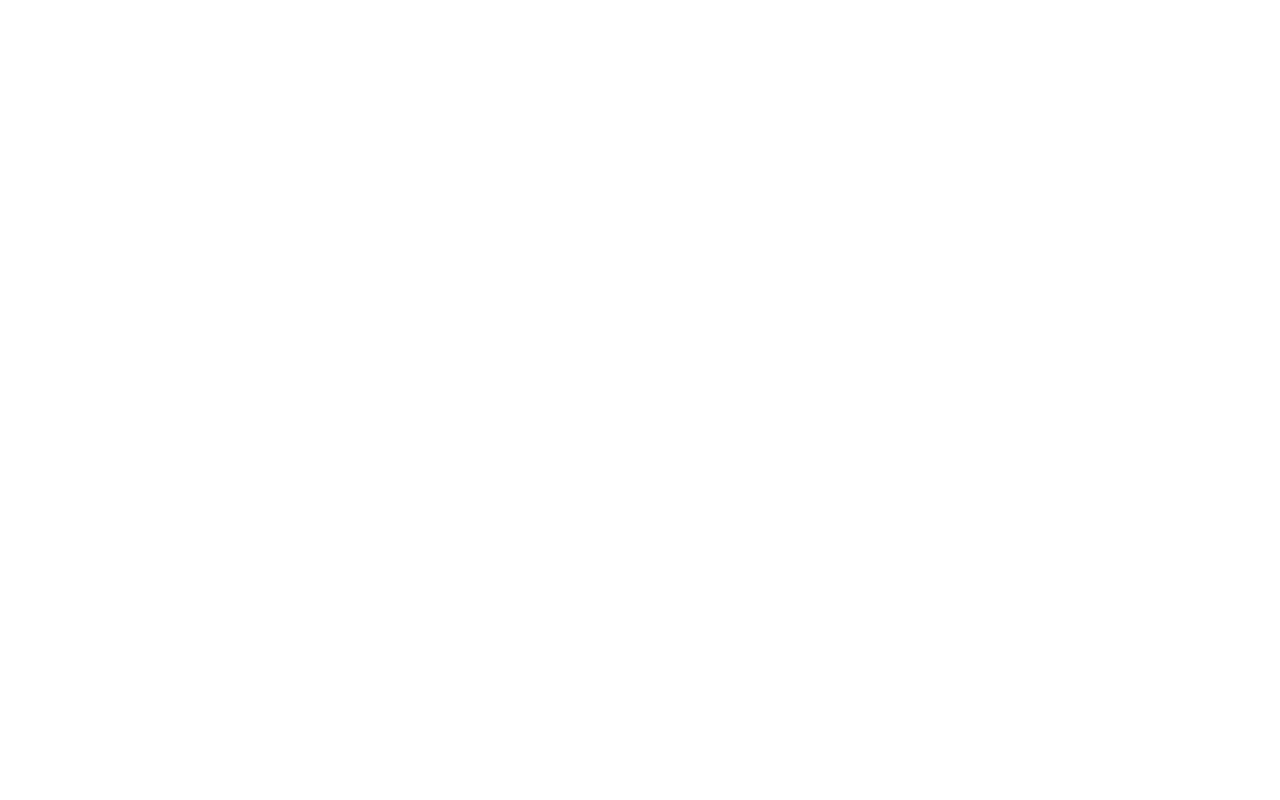
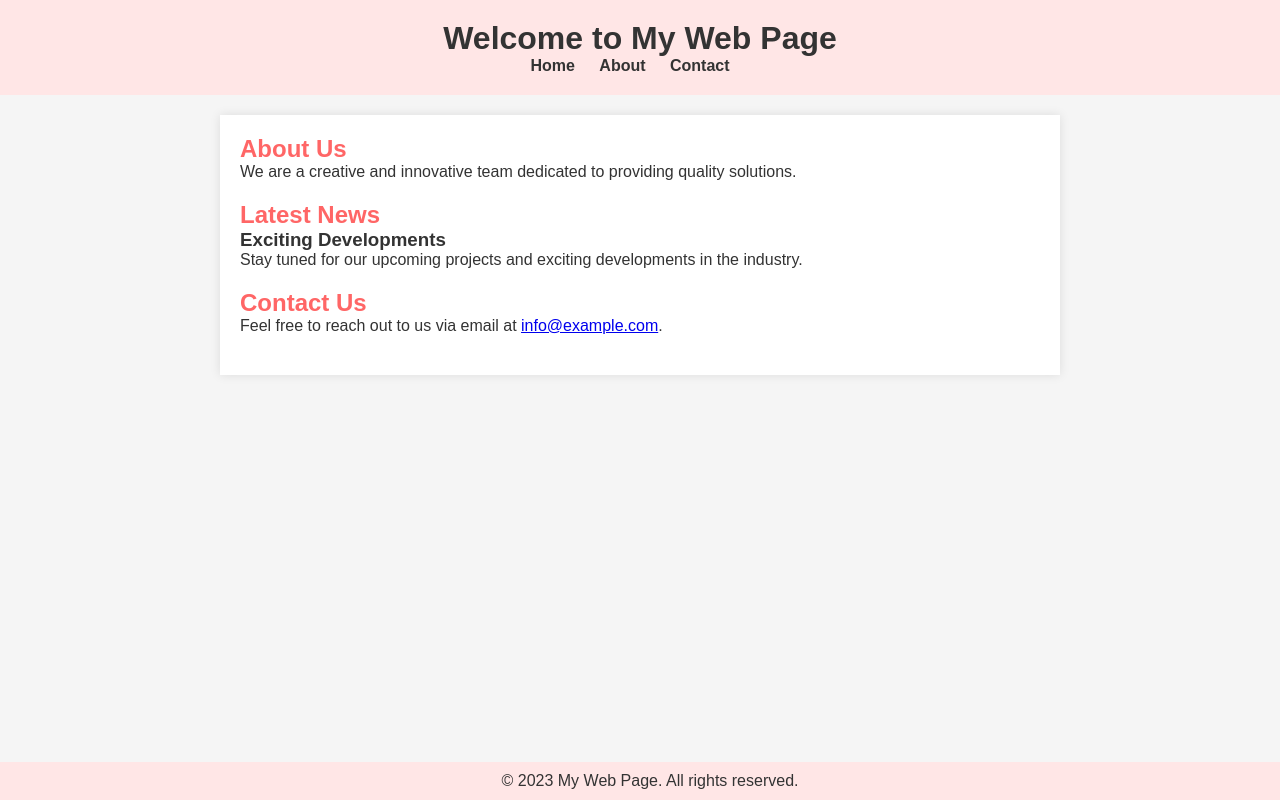
Before and after one commit to raheimbass/106-ch43, a plain HTML site: page index.html in a window 1280 px wide. Drawn offline with Linux system fonts and the light colour scheme.

Commit message:
106-session1

```diff
--- a/index.html
+++ b/index.html
@@ -1,15 +1,48 @@
-<!-- <!DOCTYPE html>
+<!DOCTYPE html>
 <html lang="en">
 <head>
     <meta charset="UTF-8">
     <meta name="viewport" content="width=device-width, initial-scale=1.0">
-    <title>Document</title>
-    <link href="./styles/app.css" ref="stylesheet">
-
-
+    <title>My Web Page</title>
+    <link href="./styles/app.css" rel="stylesheet">
 </head>
 <body>
-    <h1>Hello 106!  from ch43</h1>
+
+    <header>
+        <h1>Welcome to My Web Page</h1>
+        <nav>
+            <ul>
+                <li><a href="#">Home</a></li>
+                <li><a href="#">About</a></li>
+                <li><a href="#">Contact</a></li>
+            </ul>
+        </nav>
+    </header>
+
+    <main>
+        <section>
+            <h2>About Us</h2>
+            <p>We are a creative and innovative team dedicated to providing quality solutions.</p>
+        </section>
+
+        <section>
+            <h2>Latest News</h2>
+            <article>
+                <h3>Exciting Developments</h3>
+                <p>Stay tuned for our upcoming projects and exciting developments in the industry.</p>
+            </article>
+        </section>
+
+        <section>
+            <h2>Contact Us</h2>
+            <p>Feel free to reach out to us via email at <a href="mailto:info@example.com">info@example.com</a>.</p>
+        </section>
+    </main>
+
+    <footer>
+        <p>&copy; 2023 My Web Page. All rights reserved.</p>
+    </footer>
+
     <script src="./scripts/app.js"></script>
 </body>
-</html>   -->
+</html>
--- a/scripts/app.js
+++ b/scripts/app.js
@@ -1,9 +1,42 @@
 
-function sayHello()
+function sayHello(name, lastName){
+    console.log("Hello "+name+" "+lastName);
+    let color = "red";
+
+}
+
+function sum(num1, num2){
+    const result = num1 + num2;
+    console.log(result);
+    return result;
+
+}
+
+
+//print numbers from 1 to 20 except 7 and 13
+function printNumbers()
+{
+    for (let i = 0; i < 21; i++)
+    {
+        if (i!= 7 && i!= 13)
+        {
+            console.log(i);
+        }
+    }
+    for (let i = 0; i < printNumbers.length; i++)
+    {
+        let num = numbers[i];
+        console.log(num);
+    }
+}
 
 function init()
 {
-    console.log("Hello World!");
+    console.log("Hello there!");
+    let anything = "Raheim";
+    sayHello(anything, "Bass");
+    const result = sum(10, 20);
+    console.log(result);
 }
 
 window.onload = init;//we :are forcing the computer to wait
--- a/styles/app.css
+++ b/styles/app.css
@@ -1,4 +1,4 @@
-html, body {
+/* html, body {
     margin: 0;
 }
 
@@ -22,4 +22,68 @@ main {
 #form {
   background-color: greenyellow;
   flex: 2;
+} */
+ /* Reset some default styles for better consistency across browsers */
+body, h1, h2, h3, p, ul, li {
+  margin: 0;
+  padding: 0;
 }
+
+body {
+  font-family: 'Arial', sans-serif;
+  background-color: #f5f5f5; /* Beige background color */
+  color: #333; /* Default text color */
+}
+
+header {
+  background-color: #ffe6e6; /* Light pink header background color */
+  padding: 20px;
+  text-align: center;
+}
+
+nav ul {
+  list-style-type: none;
+}
+
+nav ul li {
+  display: inline-block;
+  margin-right: 20px;
+}
+
+nav a {
+  text-decoration: none;
+  color: #333; /* Default text color */
+  font-weight: bold;
+}
+
+main {
+  max-width: 800px;
+  margin: 20px auto;
+  padding: 20px;
+  background-color: #fff; /* White main content background color */
+  box-shadow: 0 0 10px rgba(0, 0, 0, 0.1);
+}
+
+section {
+  margin-bottom: 20px;
+}
+
+h2 {
+  color: #ff6666; /* Dark pink heading color */
+}
+
+footer {
+  text-align: center;
+  padding: 10px;
+  background-color: #ffe6e6; /* Light pink footer background color */
+  position: fixed;
+  bottom: 0;
+  width: 100%;
+}
+
+/* Responsive styles */
+@media only screen and (max-width: 600px) {
+  main {
+      padding: 10px;
+  }
+}
```
Also changed, not shown: scripts/appServer.js (+15 -0 lines).
